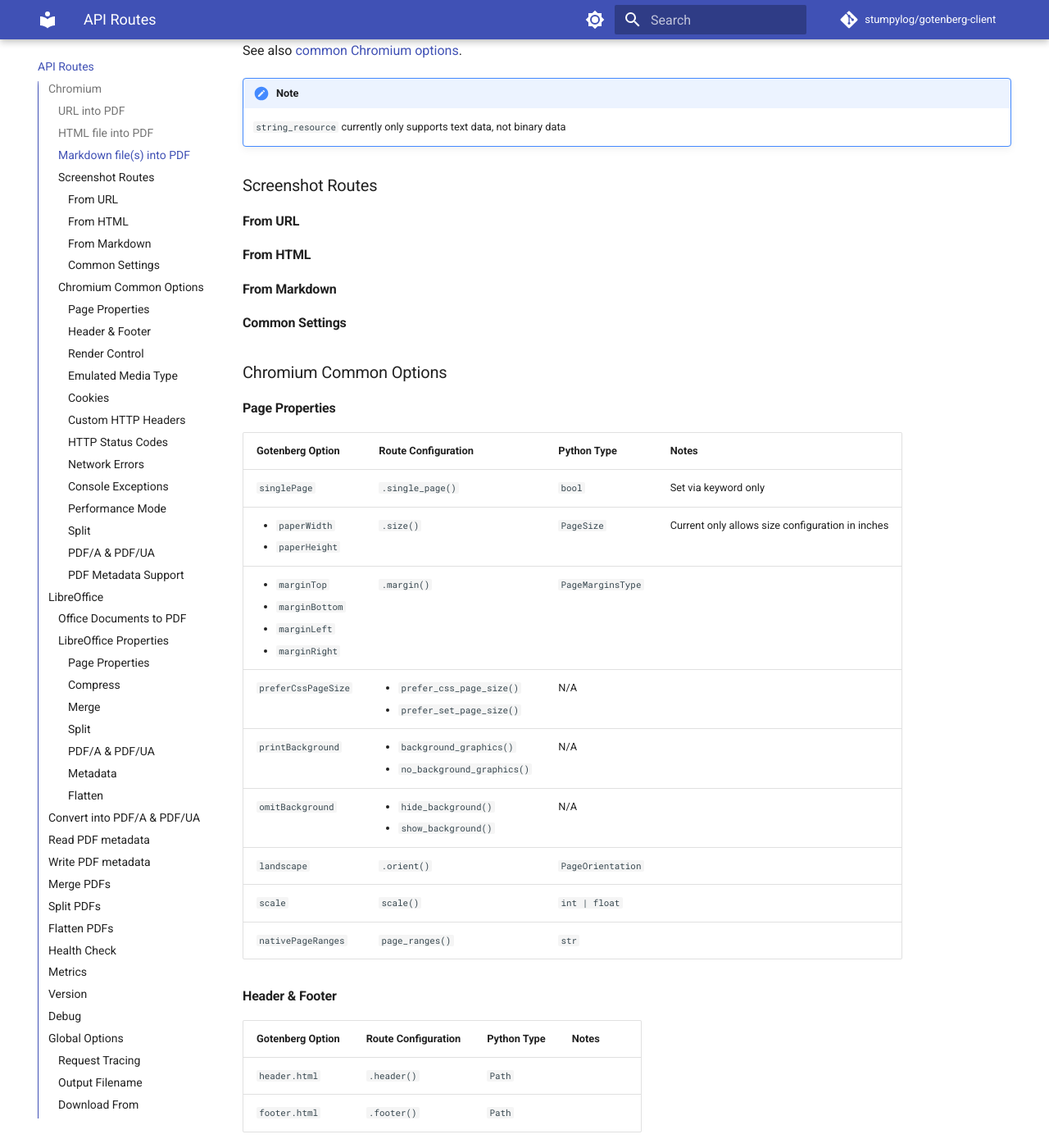
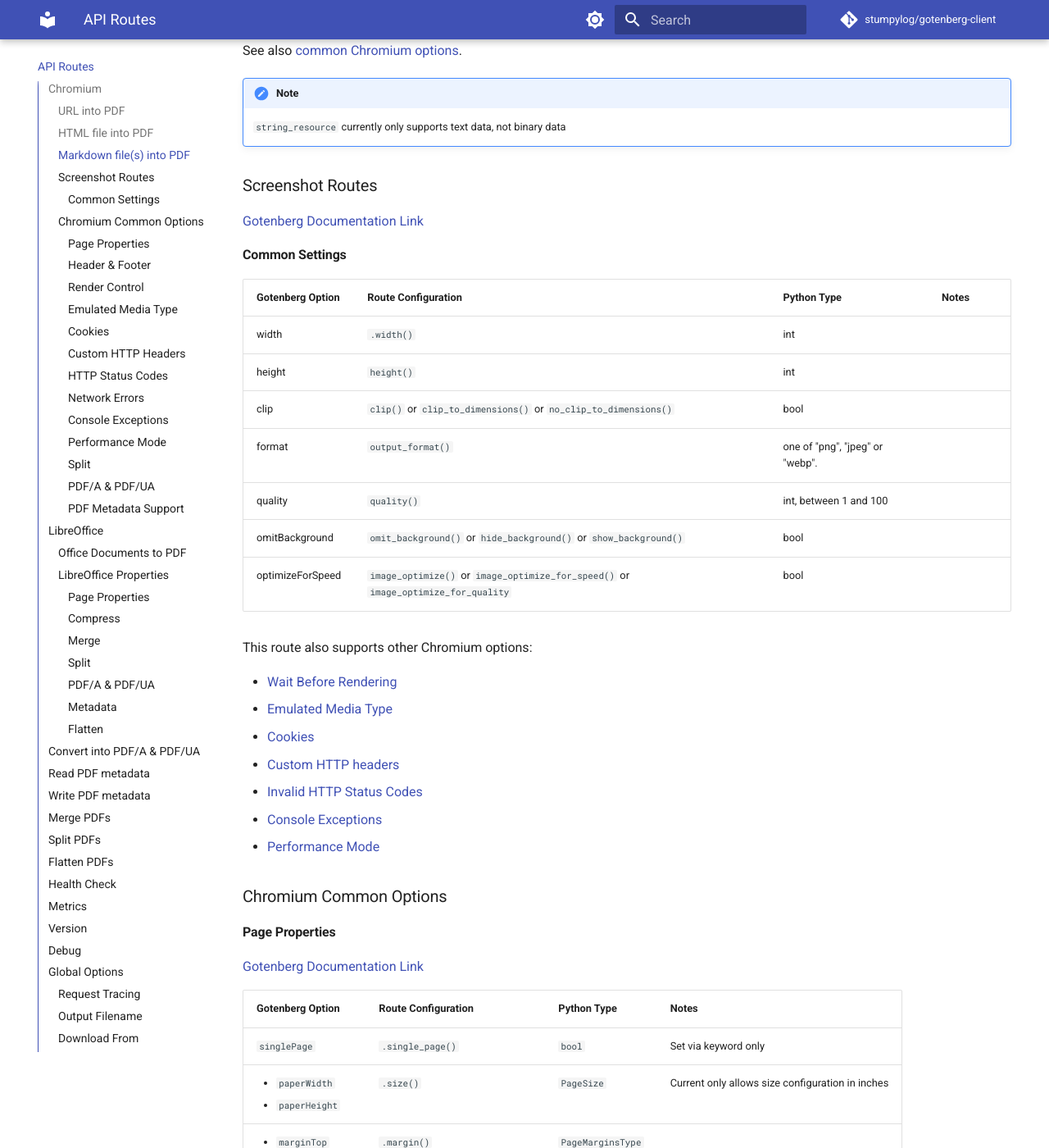
Before and after one commit to stumpylog/gotenberg-client, an MkDocs documentation site: the page built from docs/routes.md, in a window 1280 px wide and 1400 px high, scrolled down 1610 px. Shown: the whole window at 82% size. Built offline with MkDocs 1.6.1 and Material for MkDocs 9.7.7, drawn with Linux system fonts in a browser that asks for light colours; comment, search, counter and statistics services are not loaded; the version menu is left out; some of the changed text lies outside the part shown.

Commit message:
Even more docs

```diff
--- a/docs/routes.md
+++ b/docs/routes.md
@@ -32,8 +32,7 @@ Required Properties:
 Optional Properties:
 
 - Provide additional resource files as needed:
-    - `.resource("file-here")` or `resources(["file1", "file2"])` adds the file or files
-      as a resource for the HTML index
+    - `.resource("file-here")` or `resources(["file1", "file2"])` adds the file or files as a resource for the HTML index
     - Add string resources with `string_resource("file content")`.
 
 See also [common Chromium options](#chromium-common-options).
@@ -46,7 +45,7 @@ See also [common Chromium options](#chromium-common-options).
 
 [Gotenberg Documentation Link](https://gotenberg.dev/docs/routes#markdown-files-into-pdf-route)
 
-Route Access: `chromium.markdown_to_pdf`
+Route Access: `chromium.markdown_to_pdf()`
 
 Required Properties:
 
@@ -69,17 +68,35 @@ See also [common Chromium options](#chromium-common-options).
 
 ### Screenshot Routes
 
-#### From URL
-
-#### From HTML
-
-#### From Markdown
+[Gotenberg Documentation Link](https://gotenberg.dev/docs/routes#screenshots-route)
 
 #### Common Settings
+
+| Gotenberg Option | Route Configuration                                                                | Python Type                     | Notes |
+| ---------------- | ---------------------------------------------------------------------------------- | ------------------------------- | ----- |
+| width            | `.width()`                                                                         | int                             |       |
+| height           | `height()`                                                                         | int                             |       |
+| clip             | `clip()` or `clip_to_dimensions()` or `no_clip_to_dimensions()`                    | bool                            |       |
+| format           | `output_format()`                                                                  | one of "png", "jpeg" or "webp". |       |
+| quality          | `quality()`                                                                        | int, between 1 and 100          |       |
+| omitBackground   | `omit_background()` or `hide_background()` or `show_background()`                  | bool                            |       |
+| optimizeForSpeed | `image_optimize()` or `image_optimize_for_speed()` or `image_optimize_for_quality` | bool                            |       |
+
+This route also supports other Chromium options:
+
+- [Wait Before Rendering](#render-control)
+- [Emulated Media Type](#emulated-media-type)
+- [Cookies](#cookies)
+- [Custom HTTP headers](#custom-http-headers)
+- [Invalid HTTP Status Codes](#http-status-codes)
+- [Console Exceptions](#console-exceptions)
+- [Performance Mode](#performance-mode)
 
 ### Chromium Common Options
 
 #### Page Properties
+
+[Gotenberg Documentation Link](https://gotenberg.dev/docs/routes#page-properties-chromium)
 
 | Gotenberg Option                                                                                | Route Configuration                                                     | Python Type                   | Notes                                            |
 | ----------------------------------------------------------------------------------------------- | ----------------------------------------------------------------------- | ----------------------------- | ------------------------------------------------ |
@@ -95,12 +112,16 @@ See also [common Chromium options](#chromium-common-options).
 
 #### Header & Footer
 
+[Gotenberg Documentation Link](https://gotenberg.dev/docs/routes#header-footer-chromium)
+
 | Gotenberg Option | Route Configuration | Python Type | Notes |
 | ---------------- | ------------------- | ----------- | ----- |
 | `header.html`    | `.header()`         | `Path`      |       |
 | `footer.html`    | `.footer()`         | `Path`      |       |
 
 #### Render Control
+
+[Gotenberg Documentation Link](https://gotenberg.dev/docs/routes#wait-before-rendering-chromium)
 
 | Gotenberg Option    | Route Configuration | Python Type                   | Notes |
 | ------------------- | ------------------- | ----------------------------- | ----- |
```
Also changed, not shown: 1 other file.
